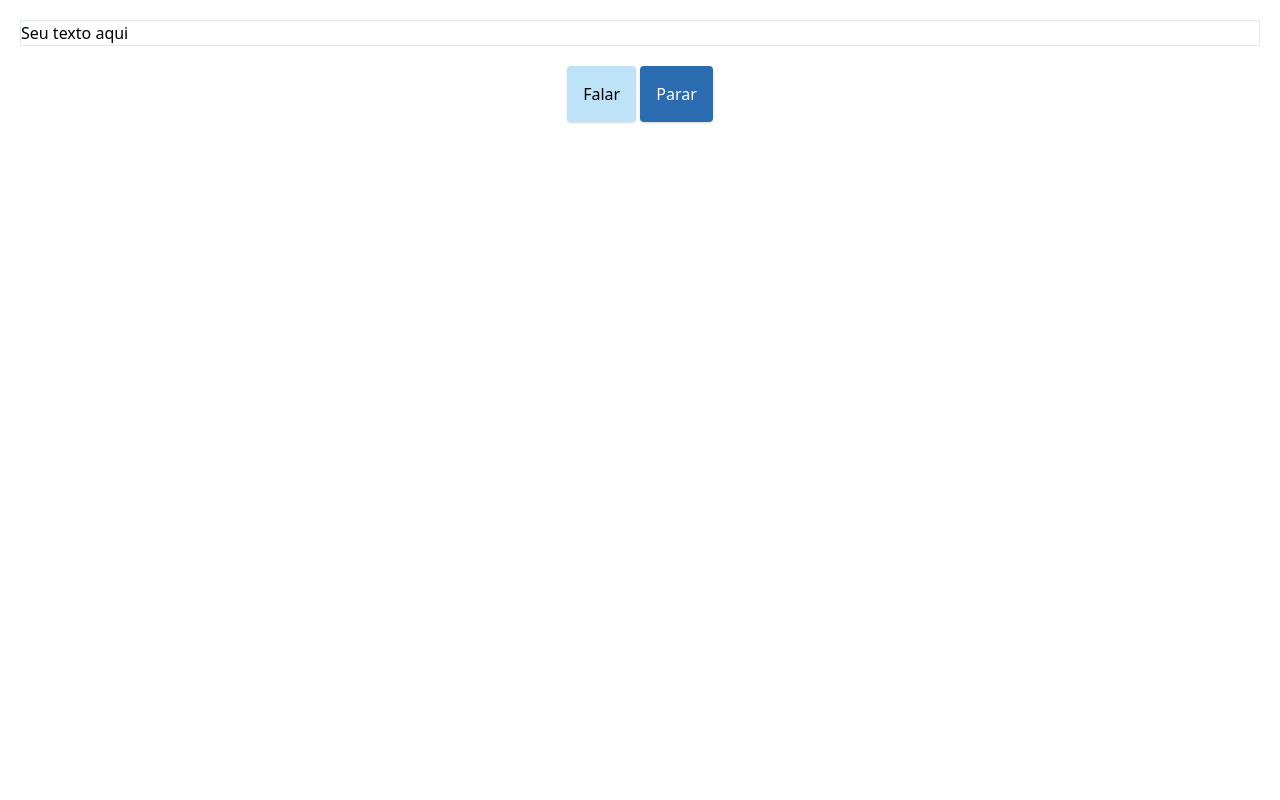
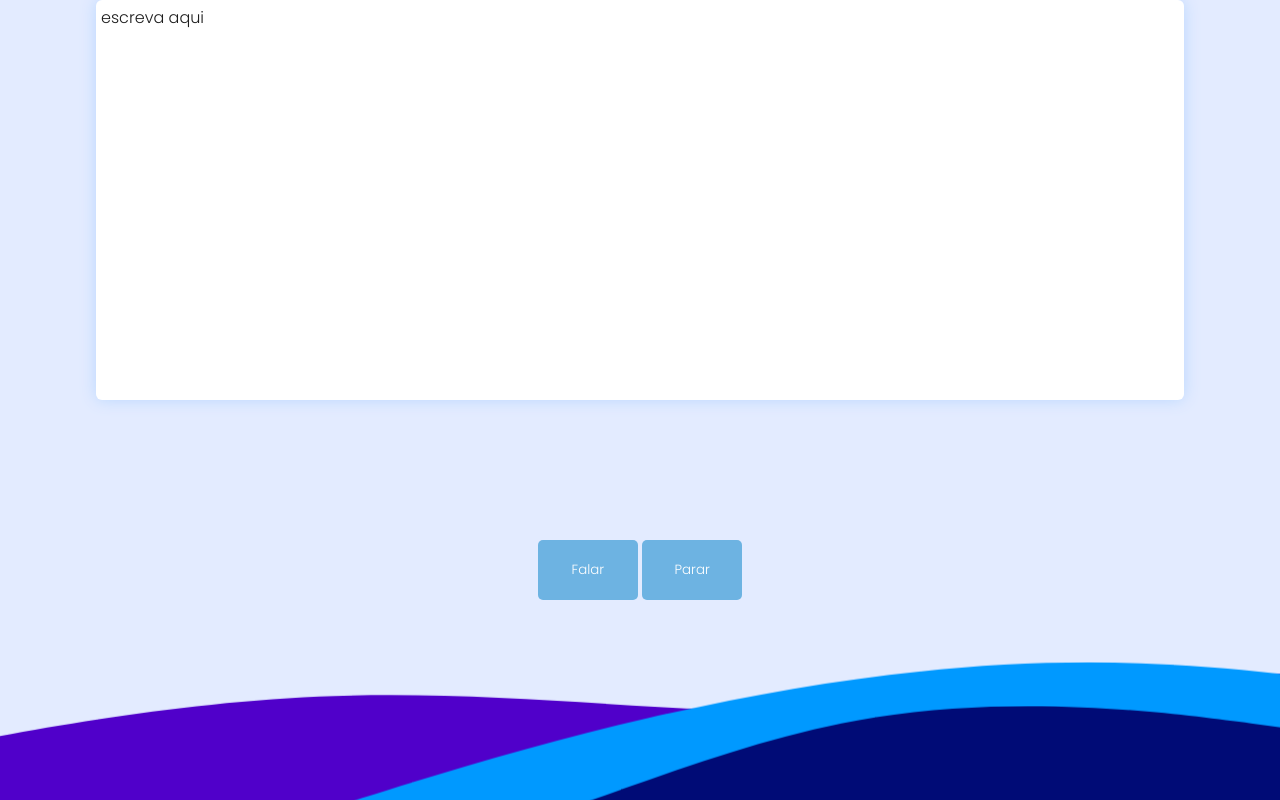
Before and after one commit to soaresWT/Leitor-de-texto, a plain HTML site: page index.html in a window 1280 px wide. Drawn offline with nearby package versions, Linux system fonts and the light colour scheme.

Commit message:
Add files via upload

```diff
--- a/index.html
+++ b/index.html
@@ -1,4 +1,4 @@
-<!DOCTYPE html>
+<DOCTYPE html>
 <html lang="en">
 <head>
     <meta charset="UTF-8">
@@ -6,20 +6,35 @@
     <meta name="viewport" content="width=device-width, initial-scale=1.0">
     <link rel="stylesheet" href="style.css">
     <script  src="main.js"></script>
-    <title>Document</title>
+    <title>Leitor de texto</title>
+
 </head>
-<body class="m-auto text-center">
+<header>
+  <svg class="have" xmlns="http://www.w3.org/2000/svg" viewBox="0 0 1250 160">
+    <path class="have1" fill="#5000ca" fill-opacity="1" d="M0,128L80,112C160,96,320,64,480,58.7C640,53,800,75,960,74.7C1120,75,1280,53,1360,42.7L1440,32L1440,320L1360,320C1280,320,1120,320,960,320C800,320,640,320,480,320C320,320,160,320,80,320L0,320Z"></path>
+    <path class="have2" fill="#0099FF" fill-opacity="1" d="M0,224L80,197.3C160,171,320,117,480,80C640,43,800,21,960,26.7C1120,32,1280,64,1360,80L1440,96L1440,320L1360,320C1280,320,1120,320,960,320C800,320,640,320,480,320C320,320,160,320,80,320L0,320Z"></path>
+    <path class="have3" fill="#000B76" fill-opacity="1" d="M0,160L80,181.3C160,203,320,245,480,224C640,203,800,117,960,85.3C1120,53,1280,75,1360,85.3L1440,96L1440,320L1360,320C1280,320,1120,320,960,320C800,320,640,320,480,320C320,320,160,320,80,320L0,320Z"></path>
+  </svg>
+</header>
+<body>
+  <div class="container">
+    <div class="texto"
+    contenteditable
+    oninput="setText(event)"
+    >escreva aqui</div>
 
-    <div class="border border-blue m-5 oi"
-         contenteditable
-         oninput="setText(event)"
-         >Seu texto aqui</div>
-    <button
-      onclick="speak()"
-      class="p-4 bg-blue-200 rounded shadow">Falar</button>
-    <button
+    <div class="botao">
+      <button
+       onclick="speak()"
+        class="bt">Falar</button>
+     <button
       onclick="stop()"
-      class="p-4 bg-blue-700 text-white rounded shadow">Parar</button>
+      class="bt">Parar</button>
+     </div>
 
-  </body>
-</html>
+    </div>
+
+  </div>
+</body>
+
+</html
--- a/main.js
+++ b/main.js
@@ -2,6 +2,7 @@ const utterance = new SpeechSynthesisUtterance();
 
 utterance.lang = "pt-BR";
 /*utterance.rate = 1;*/
+utterance.volume = 2;
 
 function speak() {
 	speechSynthesis.speak(utterance);
--- a/style.css
+++ b/style.css
@@ -1,5 +1,78 @@
-@import "https://cdnjs.cloudflare.com/ajax/libs/tailwindcss/1.8.10/tailwind.min.css";
+@import url('https://fonts.googleapis.com/css2?family=Poppins:wght@300&display=swap');
+*{
+    padding: 0;
+    margin: 0;
+    box-sizing: border-box;
+    font-family: 'Poppins', sans-serif;
+}
+.container{
+    height: 100vh;
+    width: 100vw;
+    display: flex;
+    justify-content: center;
+    flex-direction: column;
+    align-items: center;
+    padding-bottom: 0;
+    background-color: rgb(227, 235, 255);
+}
+.texto{
+    width: 85vw;
+    height: 50vh;
+    border: solid 2px none;
+    padding: 5px;
+    border-radius: 6px;
+    margin-top: -400px;
+    background-color: white;
+    box-shadow: 0 0 1em rgb(186, 216, 255);
+    color: rgb(29, 29, 29);
+}
+.botao{
+    padding-top: 8px;
+    position: absolute;
+    bottom: 25vh;
 
-.oi{
-    text-align: left;
 }
+.bt{
+    height: 60px;
+    width: 100px;
+    border-radius: 5px;
+    border: none;
+    background-color: rgb(109, 179, 226);
+    color: white;
+}
+.have{
+
+    position: absolute;
+    width: 100vw;
+
+    bottom: 0;
+}
+.have1{
+    animation: movehave1 3s ease-in-out infinite alternate;
+}
+.have2{
+
+        animation:movehave2 3s  ease-in-out infinite alternate;
+
+}
+.have3{
+    animation:movehave3 3s  ease-in-out infinite alternate;
+}
+@keyframes movehave1{
+    from{
+        transform: translate(-200px);
+
+    }
+}
+@keyframes movehave2{
+    from{
+        transform: translate(200px);
+
+    }
+}
+@keyframes movehave3{
+    from{
+        transform: translate(-180px);
+
+    }
+}
```
